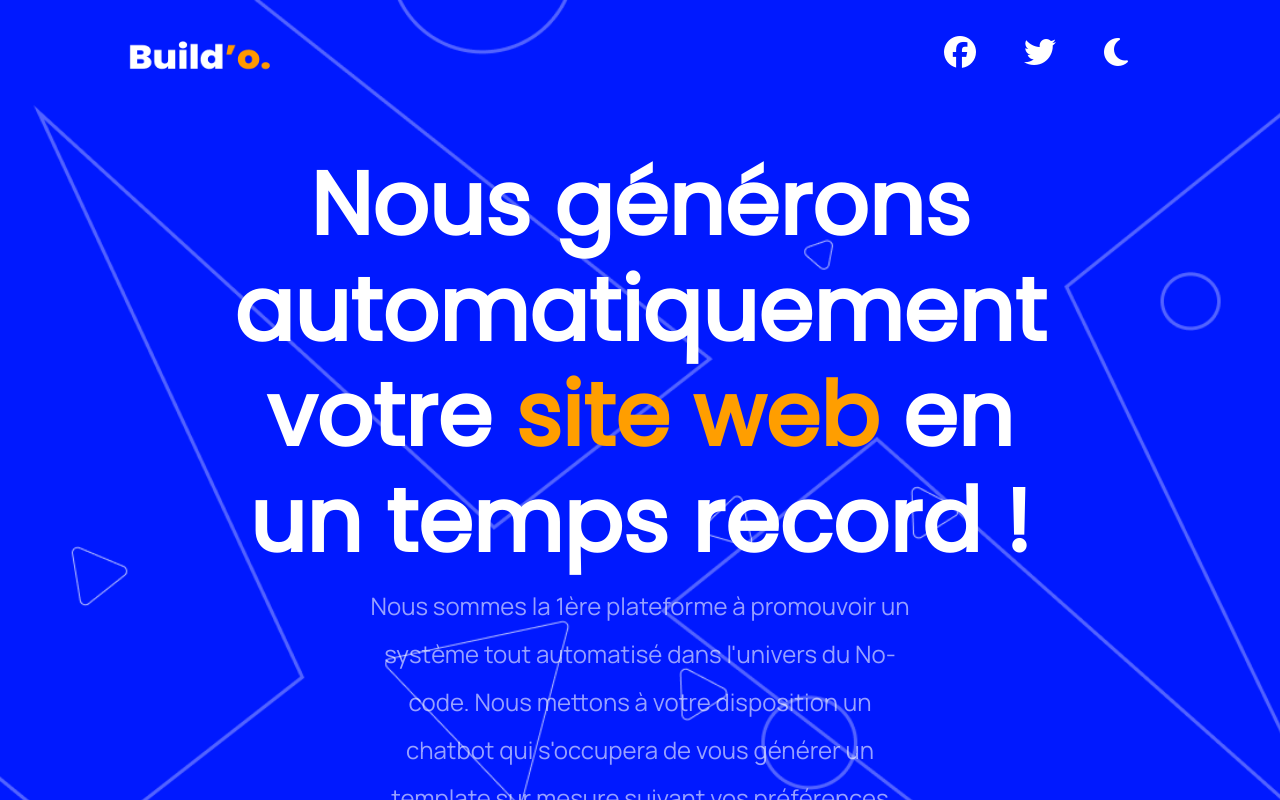
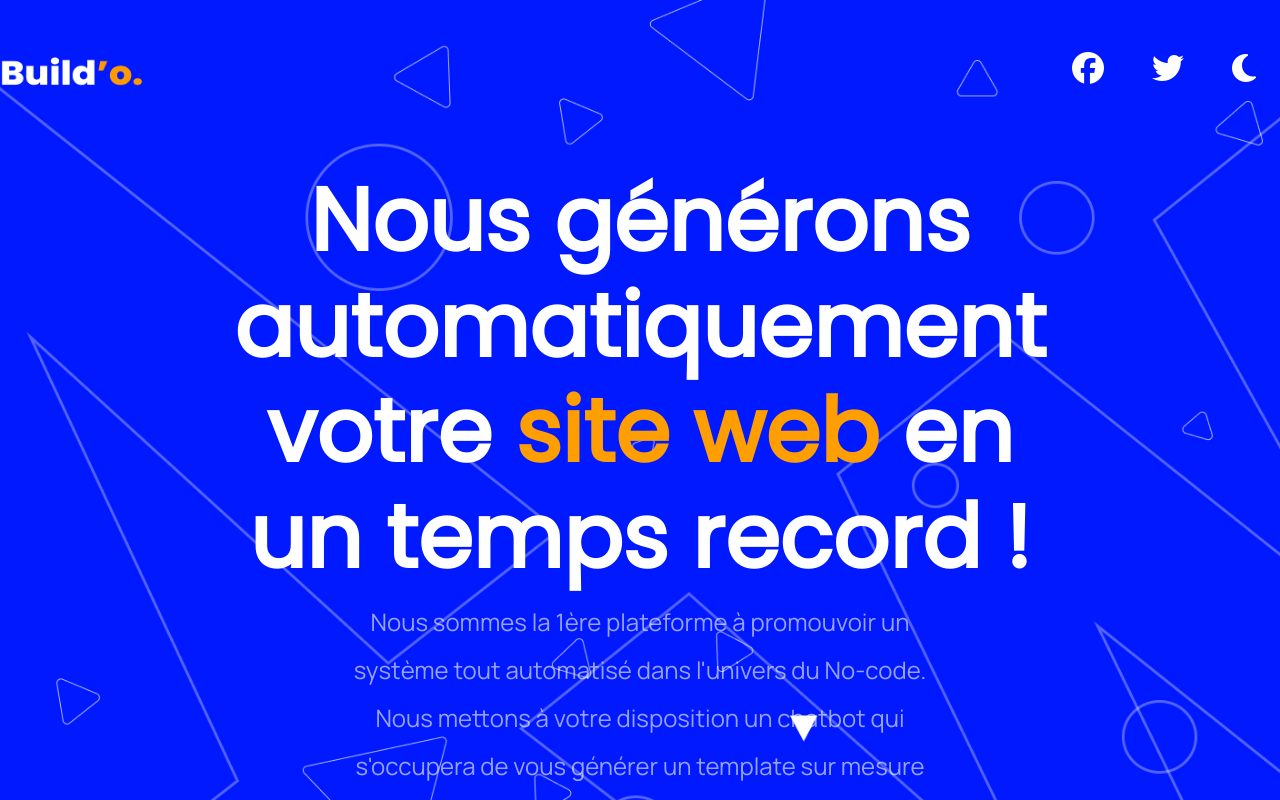
Before and after one commit to theophilesoninhekpon/buildo-app, an Angular app: page / in a window 1280 px wide. Shown: the top 800 px of the page. Built offline with nearby package versions, Linux system fonts and the light colour scheme.

Commit message:
media query 1600

```diff
--- a/src/app/app.component.css
+++ b/src/app/app.component.css
@@ -343,6 +343,8 @@ MEDIA QUERY MOBILE
 }
 
 
+
+
 /* *************************************************************************************************************
 MEDIA QUERY TABLETTE
 ************************************************************************************************************* */
@@ -360,6 +362,10 @@ MEDIA QUERY TABLETTE
         background-attachment: scroll;
         background-repeat: no-repeat;
         background-size: cover;
+    }
+
+    div.flex {
+        padding-inline: 2rem;
     }
 
     .logo {
@@ -386,3 +392,19 @@ MEDIA QUERY TABLETTE
         font-size: 4rem;
     }
 }
+
+
+/* *************************************************************************************************************
+MEDIA QUERY DESKTOP - 1200px
+************************************************************************************************************* */
+@media screen and (max-width : 1600px) {
+    .BgroundImage {
+        padding : 3rem 0rem 0rem 0rem;
+        max-width: 100%;
+        height: 80rem;
+        background: url(../assets/Origine-banner.png);
+        background-attachment: scroll;
+        background-repeat: no-repeat;
+        background-size: cover;
+    }
+}
--- a/src/app/chatbot/chatbot.component.css
+++ b/src/app/chatbot/chatbot.component.css
@@ -591,6 +591,8 @@ MOBILE MEDIA-QUERY
 }
 
 
+
+
 /* *************************************************************************************************************
 MEDIA QUERY TABLETTE
 ************************************************************************************************************* */
```
